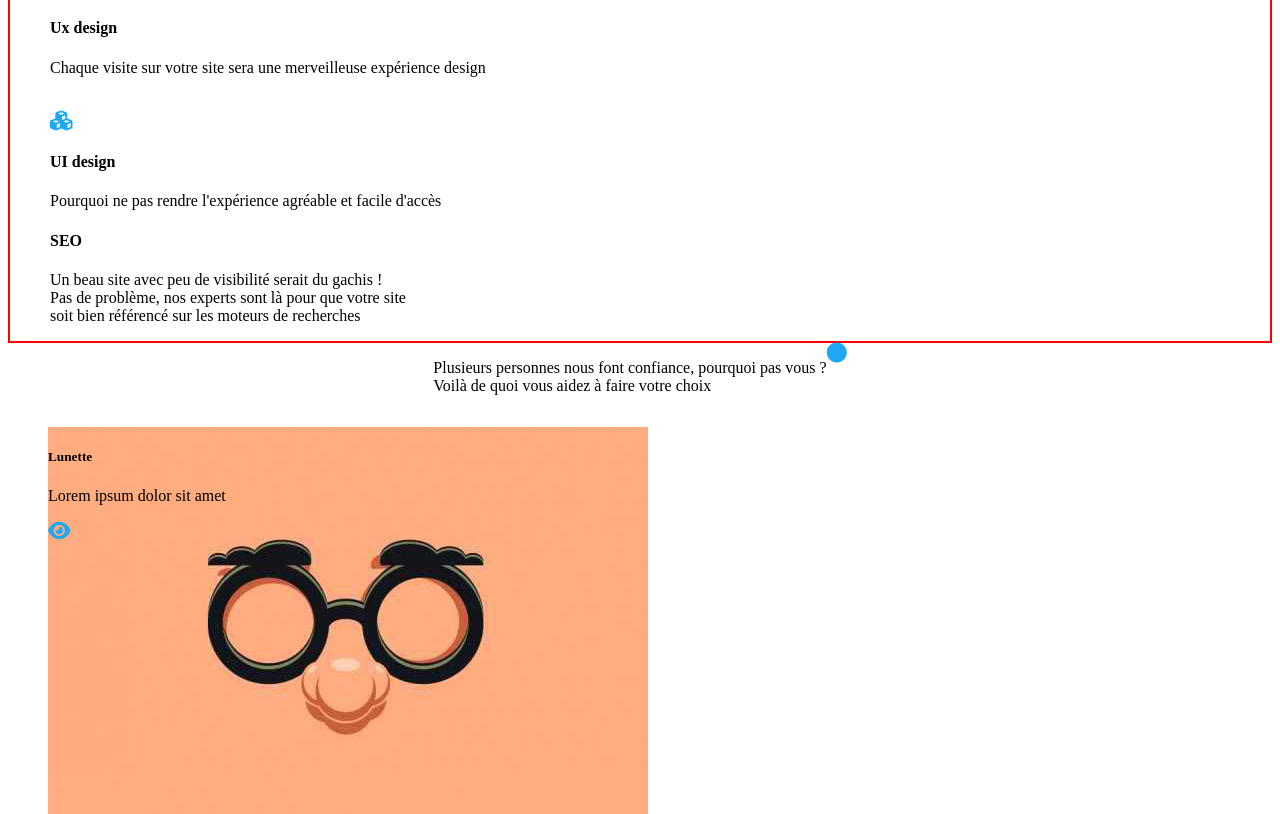
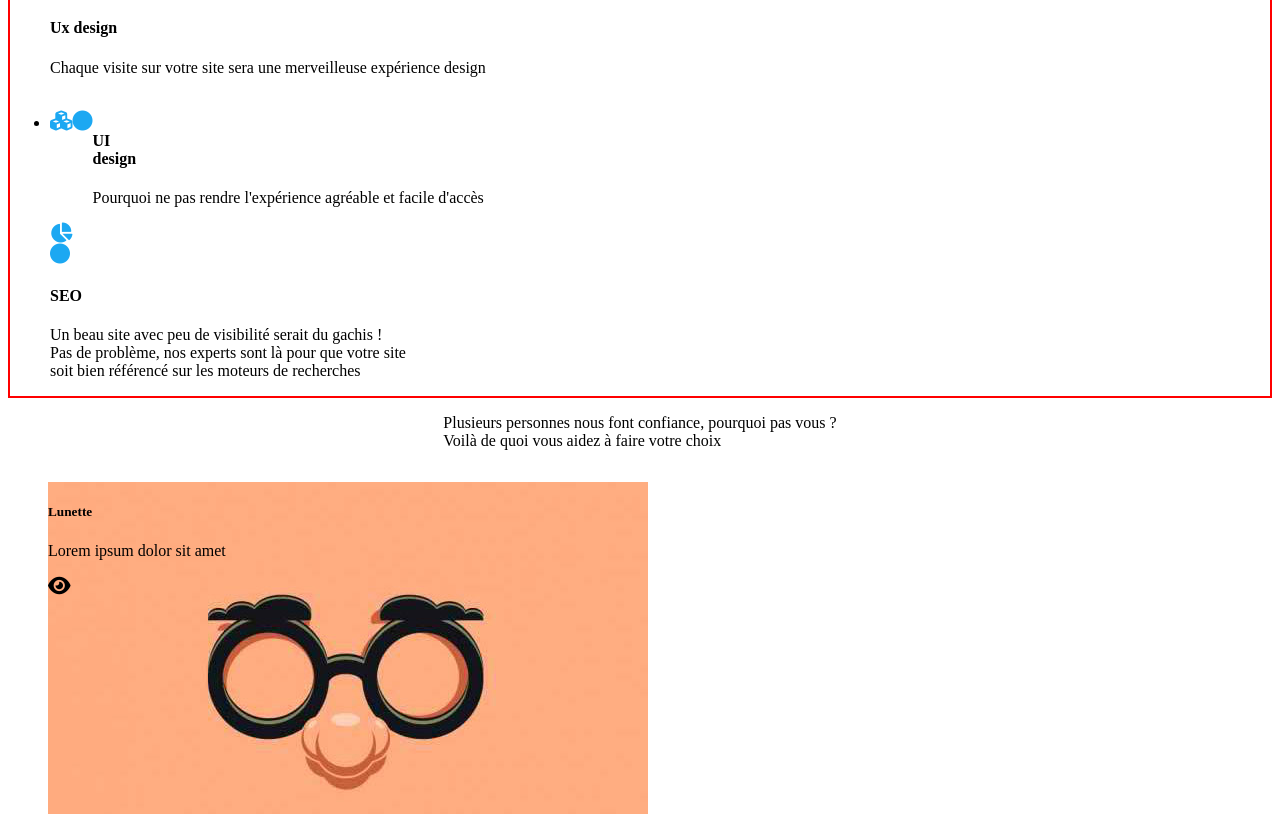
Before and after one commit to SandrineNSS/WEBAGENCY-RECODE, a plain HTML site: page index.html in a window 1280 px wide. Shown: the part 1036-1850 px from the top of the page. Drawn offline with Linux system fonts and the light colour scheme.

Commit message:
modif balise

```diff
--- a/index.html
+++ b/index.html
@@ -106,16 +106,34 @@
 					</li>
 					<div class="text-container2">
 						<div>
+							<li>
 								<i class="fas fa-cubes "></i>
 						</div>
+							<div>
+								<i class="fa fa-circle logbor "></i>
+							</div>
+							<div>
 								<h4><strong>UI design</strong></h4>
 								<p>Pourquoi ne pas rendre l'expérience agréable et facile d'accès</p>
+							</div>
+						</div>
+						<div class="text-container3">
+							<div>
+								<i class="fas fa-chart-pie"></i>
+							</div>
+						</div>
+						<div>
+							<i class="fa fa-circle logbor "></i>
+						</div>
+						<div>
 							<h4><strong>SEO</strong></h4>
 							<p>
 								Un beau site avec peu de visibilité serait du gachis !<br />
 								Pas de problème, nos experts sont là pour que votre site<br />
 								soit bien référencé sur les moteurs de recherches
-						</p>
+					</div>
+					</li>
+				</ul>
 					<div class="icons">
 					</div>
 				</section>
@@ -125,8 +143,6 @@
 							Plusieurs personnes nous font confiance, pourquoi pas vous ?<br />
 							Voilà de quoi vous aidez à faire votre choix
 						</p>
-							<div class="icons">
-								<i class="fa fa-circle logbor"></i>
 					</div>
 				</div>
 			</section>
@@ -203,4 +219,6 @@
 	src="https://kit.fontawesome.com/6f92b31a1f.js"
 	crossorigin="anonymous"
 	></script>
-			</html>
+	</html>			</p>
+
+						</div>
--- a/style.css
+++ b/style.css
@@ -17,13 +17,11 @@ nav li a:hover {
   border-top: 3px solid #5cadd3;
 }
 
-
 .list-link {
   display: flex;
   list-style: none;
   column-gap: 50px;
-  color: rgba(0, 0, 0, .6);
-
+  color: rgba(0, 0, 0, 0.6);
 }
 
 .logo {
@@ -57,7 +55,6 @@ nav li a:hover {
   }
 }
 
-
 .text-cover {
   position: absolute;
   top: 0;
@@ -80,14 +77,12 @@ nav li a:hover {
   margin: 5%;
 }
 
-h2 /*.text-white*/{
+h2 /*.text-white*/ {
   color: white;
   display: flex;
   font-size: 300%;
   justify-content: center;
 }
-
-
 
 .text-size-standard {
   display: flex;
@@ -105,7 +100,6 @@ h2 /*.text-white*/{
 
 /*    START TEXTE IMAGES + ORDI   */
 
-
 #sec1 {
   padding-top: 75px;
   padding-bottom: 30px;
@@ -115,25 +109,16 @@ h2 /*.text-white*/{
   display: flex;
 }
 
-
-
-
 .text-picture {
   border: solid 2px red;
   /* display: flex; */
   /* position: relative; */
 }
 
-
 .text-center {
   display: flex;
   justify-content: center;
 }
-
-.text-container1 {
-  display: flex;
-}
-
 
 .title-2 {
   font-size: 35px;
@@ -141,12 +126,35 @@ h2 /*.text-white*/{
   justify-content: center;
 }
 
+aside ul {
+  list-style-type: none;
+}
+
+.list ul li {
+  padding-bottom: 40px;
+}
+
+.text-container1 {
+  display: flex;
+}
+
+.text-container2 {
+  display: flex;
+}
+
 .bar {
   display: flex;
   justify-content: center;
 }
 
-.fa, .fa-brands, .fa-classic, .fa-regular, .fa-sharp, .fa-solid, .fab, .far, .fas {
+.fa,
+.fa-brands,
+.fa-classic,
+.fa-regular,
+.fa-sharp,
+.fab,
+.far,
+.fas {
   color: #1ca8f2;
 }
 
@@ -154,16 +162,14 @@ strong {
   margin-right: 90%;
 }
 
-
 i {
-  font-size: 20px;  /* icon */
+  font-size: 20px; /* icon */
 }
 
 .text-projet {
   display: flex;
   justify-content: center;
 }
-
 
 .item {
   display: flex;
```
Lines whose indentation alone changed are shown as unchanged.
